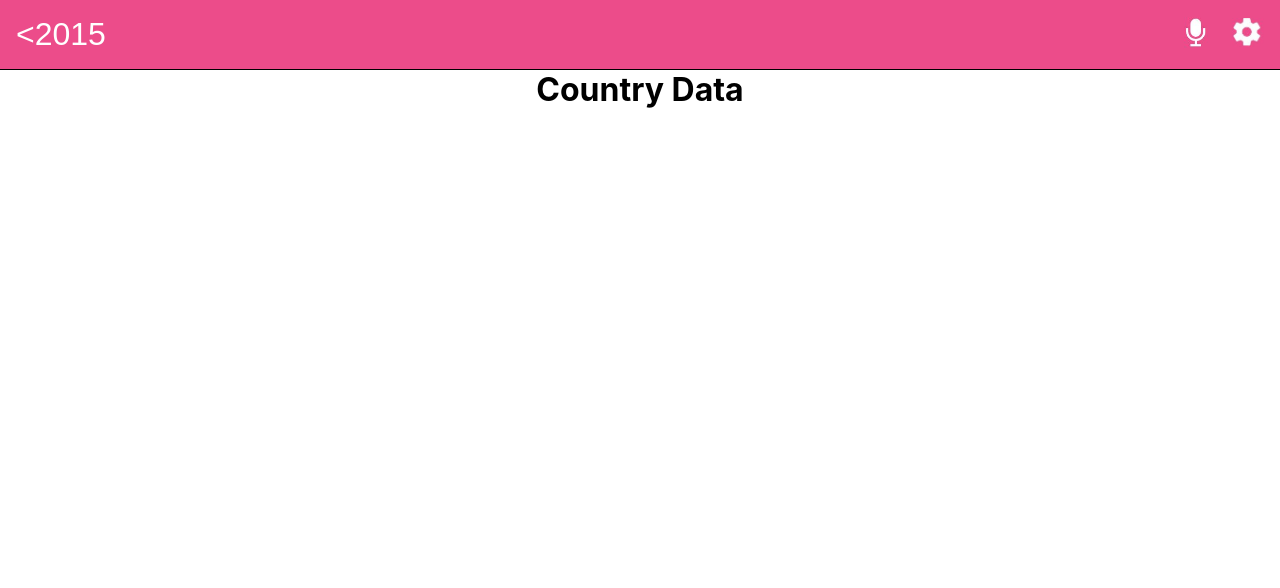
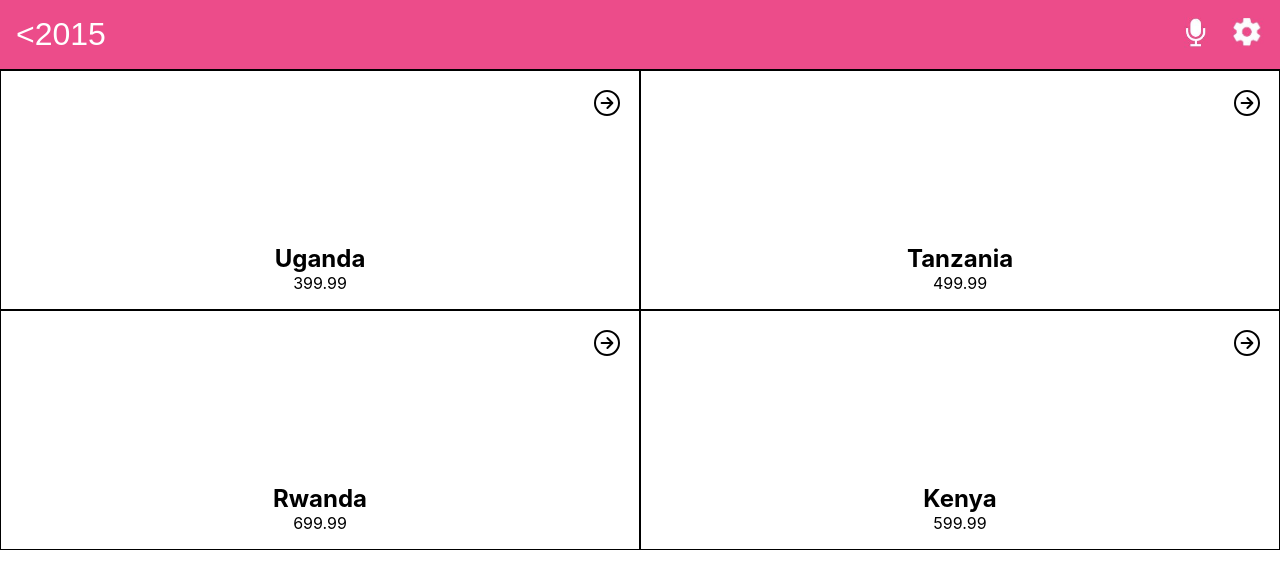
Before and after one commit to bronnie313/country-data, a React (Create React App) app: page / in a window 1280 px wide. Shown: the top 588 px of the page. Built offline with nearby package versions, Linux system fonts and the light colour scheme.

Commit message:
add home page stucture

```diff
--- a/src/App.js
+++ b/src/App.js
@@ -1,11 +1,12 @@
 import './App.css';
 import Header from './components/Header';
+import Home from './components/Home';
 
 function App() {
   return (
     <div className="App">
       <Header />
-      <h1>Country Data</h1>
+      <Home />
     </div>
   );
 }
--- a/src/components/Home.js
+++ b/src/components/Home.js
@@ -1,9 +1,11 @@
 import React from 'react'
+import CountryList from './countryList';
+
 
 const Home = () => {
   return (
-    <div>Home</div>
+    <CountryList />
   )
 }
 
-export default Home
+export default Home;
--- /dev/null
+++ b/src/components/country.js
@@ -0,0 +1,18 @@
+import React from 'react';
+import './styles/country.css';
+import GoIcon from './icons';
+
+const Country = (props) => {
+    const { country, population } = props;
+  return (
+    <div className="country">
+        <button className="go-btn" type="button"><GoIcon /></button>
+        <div>
+            <h1>{country}</h1>
+            <p>{population}</p>
+        </div>
+    </div>
+  )
+}
+
+export default Country;
--- /dev/null
+++ b/src/components/countryList.js
@@ -0,0 +1,45 @@
+import React from 'react';
+import Country from './country';
+import './styles/countryList.css';
+
+const countries = [
+    {
+      id: '1',
+      population: '399.99',
+      country: 'Uganda',
+    },
+    {
+      id: '2',
+      population: '499.99',
+      country: 'Tanzania',
+    },
+    {
+      id: '3',
+      population: '699.99',
+      country: 'Rwanda',
+    },
+    {
+      id: '4',
+      population: '599.99 ',
+      country: 'Kenya',
+    },
+  ];
+
+const CountryList = () => {
+  return (
+    <section>
+       <div className="countries">
+         {countries.map((item) => {
+            const { country, population } = item;
+            return <Country
+                country={country}
+                population={population}
+                key={item.id}
+            />
+        })}
+       </div>
+    </section>
+  )
+}
+
+export default CountryList;
--- /dev/null
+++ b/src/components/icons.js
@@ -0,0 +1,17 @@
+import React from 'react'
+
+const GoIcon = () => {
+  return (
+    <svg stroke="currentColor"
+    fill="currentColor"
+    stroke-width="0"
+    viewBox="0 0 512 512"
+    height="1em"
+    width="1em"
+    xmlns="http://www.w3.org/2000/svg">
+        <path fill="none" stroke-linecap="round" stroke-linejoin="round" stroke-width="32" d="M262.62 336L342 256l-79.38-80m68.35 80H170"></path><path fill="none" stroke-miterlimit="10" stroke-width="32" d="M256 448c106 0 192-86 192-192S362 64 256 64 64 150 64 256s86 192 192 192z"></path>
+    </svg>
+  )
+}
+
+export default GoIcon;
--- /dev/null
+++ b/src/components/styles/country.css
@@ -0,0 +1,15 @@
+.country {
+    display: flex;
+    flex-direction: column;
+    justify-content: space-between;
+    border: 1px solid;
+    padding: 1rem;
+    height: 15rem;
+}
+
+.go-btn {
+    font-size: 2rem;
+    background: inherit;
+    border: none;
+    align-self: end;
+}
--- /dev/null
+++ b/src/components/styles/countryList.css
@@ -0,0 +1,4 @@
+.countries {
+    display: grid;
+    grid-template-columns: 1fr 1fr;
+}
```
